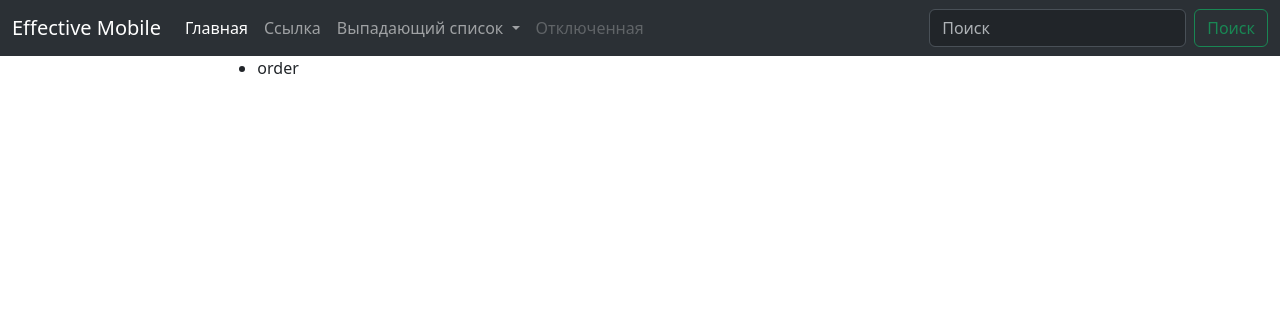
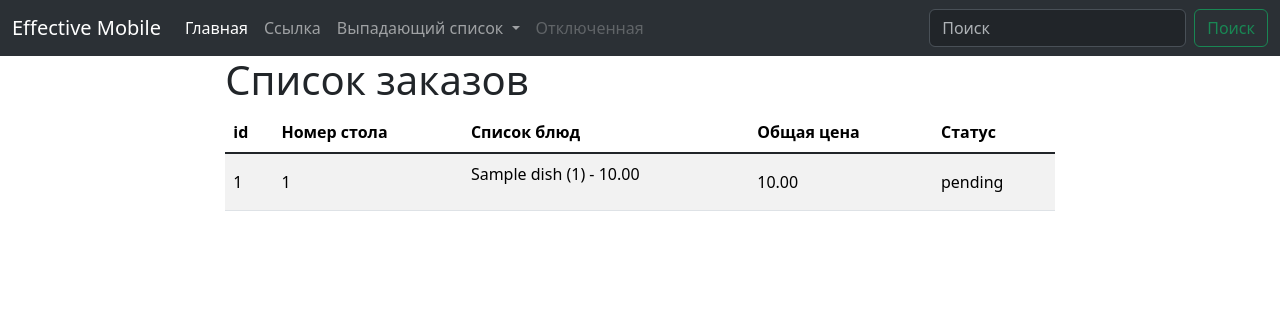
Before and after one commit to limOnDev13/Effective-Mobile-Test-Task, a Django app: template online_cafe/orders/templates/orders/orders-list.html in a window 1280 px wide. Shown: the top 316 px of the page. Run offline with Django 5.2, Linux system fonts and the light colour scheme; tables that the repository leaves empty hold one stand-in row (Sample ...); the template is opened without the code that fills it: values named after a table or form of the project are taken from there, most other values are stand-ins (such as "Sample title", 1, 10 or a date in 2020); some libraries are stand-ins or nearby versions.

Commit message:
Add table

```diff
--- a/online_cafe/orders/templates/orders/orders-list.html
+++ b/online_cafe/orders/templates/orders/orders-list.html
@@ -1,15 +1,45 @@
-{% extends "templates/base.html" %}
+{% extends "base.html" %}
 
 {% block title %}
 Список заказов
 {% endblock %}
 
 {% block main_page_module %}
-<ul>
-    {% for order in oreders %}
-    <li>
-        order
-    </li>
-    {% endfor %}
-</ul>
+<h1 class="bd-title" id="content">Список заказов</h1>
+{% if orders %}
+<table class="table table-striped align-middle">
+    <thead>
+        <tr>
+            <td><b>id</b></td>
+            <td><b>Номер стола</b></td>
+            <td><b>Список блюд</b></td>
+            <td><b>Общая цена</b></td>
+            <td><b>Статус</b></td>
+        </tr>
+    </thead>
+    <tbody class="table-group-divider">
+        {% for order in orders %}
+        {% if order.status == "в ожидании" %}
+        <tr class="table-light">
+        {% elif order.status == "оплачено" %}
+        <tr class="table-primary">
+        {% elif order.status == "готово" %}
+        <tr class="table-success">
+        {% endif %}
+            <td>{{order.pk}}</td>
+            <td>{{order.table_number}}</td>
+            <td>
+                {% for item in order.items.all %}
+                <p>{{item}}</p>
+                {% endfor %}
+            </td>
+            <td>{{order.total_price}}</td>
+            <td>{{order.status}}</td>
+        </tr>
+        {% endfor %}
+    </tbody>
+</table>
+{% else %}
+Пока нет заказов
+{% endif %}
 {% endblock %}
```
